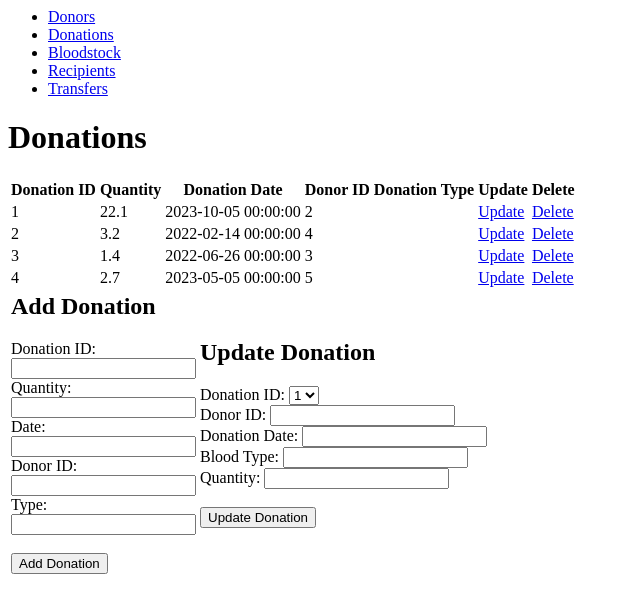
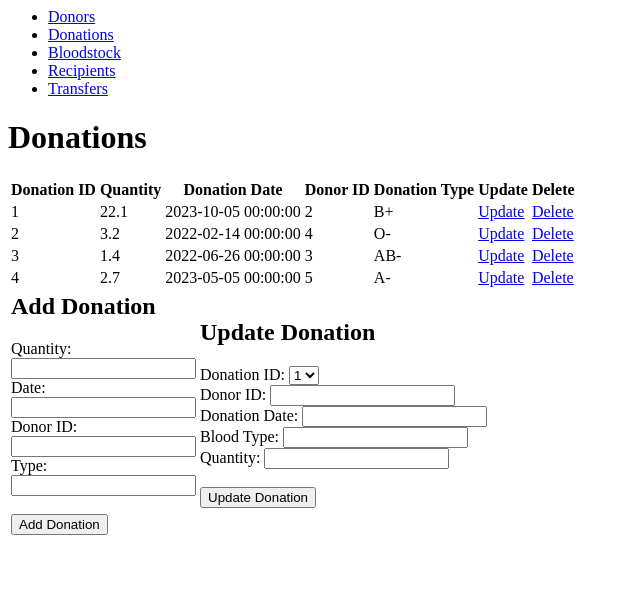
Before and after one commit to singeltary/cs340_f, a Flask app: page /donations in a window 1280 px wide. Shown: the top 613 px of the page, without its empty margins (0-640 px from the left). Run offline with Flask 3, Linux system fonts and the light colour scheme; data comes from the database, SQL or seed files in the repository; data that the repository does not hold is empty; some libraries are stand-ins or nearby versions.

Commit message:
Update donations.j2
fixed add donation, dropdown for donation list update

```diff
--- a/templates/donations.j2
+++ b/templates/donations.j2
@@ -1,5 +1,11 @@
 <head>
     <title>Donations Page</title>
+	<script src="https://ajax.googleapis.com/ajax/libs/jquery/3.7.1/jquery.min.js"></script>
+	<script>
+	//	function getID(donationID) {
+	//		window.location.href = '/get_donation/' + donationID.text;
+	//	};
+	</script>
 </head>
 
 <body>
@@ -27,7 +33,7 @@
             <td>{{ donation.quantity }}</td>
             <td>{{ donation.date }}</td>
             <td>{{ donation.donorID }}</td>
-            <td>{{ donation.type }}</td>
+            <td>{{ donation.bloodType }}</td>
             <td><a href="update_donation/{{ donation.donationID }}">Update</a></td>
             <td><a href="delete_donation/{{ donation.donationID }}">Delete</a></td>
         </tr>
@@ -37,9 +43,7 @@
 		<tr>
 			<td>
 				<h2>Add Donation</h2>
-				<form action="add_donation" method="POST">
-					<label for="donationID">Donation ID:</label><br>
-					<input type="text" id="donationID" name="donationID"><br>
+				<form action="/add_donation" method="POST">
 					<label for="quantity">Quantity:</label><br>
 					<input type="text" id="quantity" name="quantity"><br>
 					<label for="date">Date:</label><br>
@@ -47,28 +51,23 @@
 					<label for="donorID">Donor ID:</label><br>
 					<input type="text" id="donorID" name="donorID"><br>
 					<label for="type">Type:</label><br>
-					<input type="text" id="type" name="type"><br><br>
+					<input type="text" id="bloodType" name="bloodType"><br><br>
 					<input type="submit" value="Add Donation">
 				</form>
 			</td>
 			<td>
 				<h2>Update Donation</h2>
-				<form>
-					<script type="text/javascript">
-						function getID(selID){
-							donation_sel = selID.value;
-						window.location.replace('/update_donor/'+ donation_sel);
-						}
-					</script>
+				<form action="/update_donation" method="POST">
+
 					<label for="donationID">Donation ID:</label>
-					<select id="donationID_select" onChange="getID(this)">
-						{% for donation in donations %}
-						<option value="{{donation.donationdID}}">{{donation.donationID}}</option>
+					<select id="donationID_select">
+						{% for donation_list in donations %}
+						<option value="{{donation_list.donationdID}}" text="{{donation_list.donationID}}">{{donation_list.donationID}}</option>
 						{% endfor %}
 					</select>
 					<br>
 					<label for="donorID">Donor ID:</label>
-					<input type="text" id="donorID" name="donorID"><br>
+					<input type="text" id="donorID" name="donorID" value=""><br>
 
 					<label for="donationDate">Donation Date:</label>
 					<input type="text" id="donationDate" name="donationDate" value=""><br>
```
